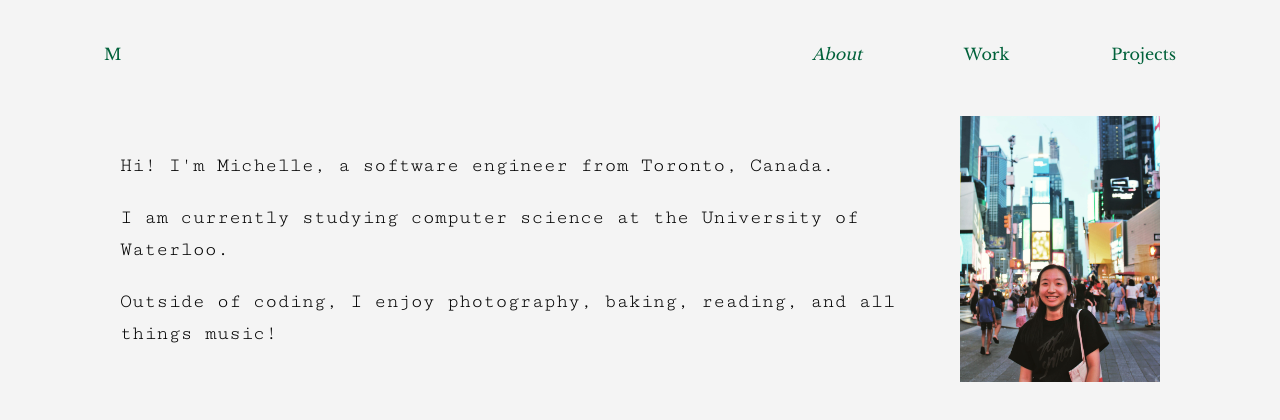
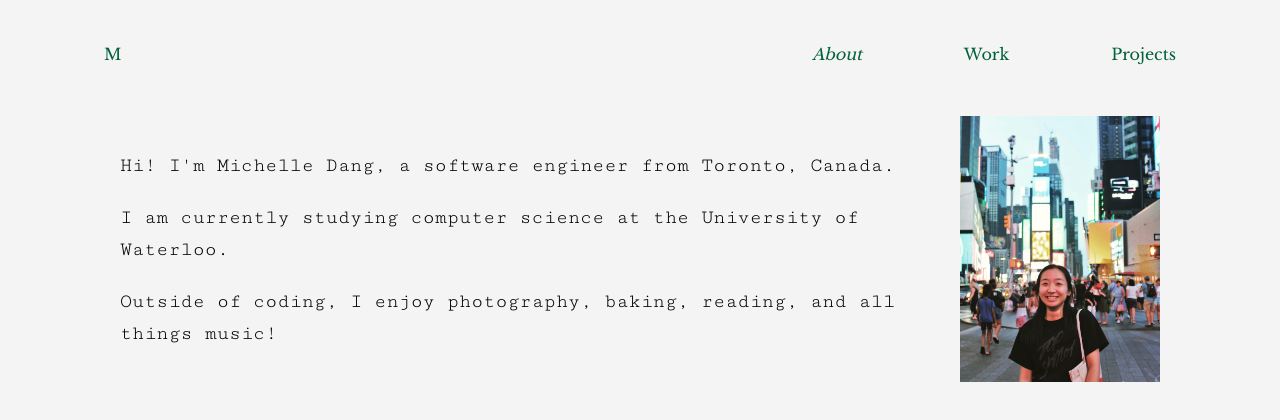
Before and after one commit to michelledang/michelledang.me, a Next.js app: page /about in a window 1280 px wide. Shown: the top 420 px of the page. Built offline with nearby package versions, Linux system fonts and the light colour scheme.

Commit message:
attempt 3

```diff
--- a/components/layout.tsx
+++ b/components/layout.tsx
@@ -158,8 +158,9 @@ const HeaderSubWrapper = styled.div`
 
 const StyledModal = styled(Modal)`
   position: absolute;
-  inset: 40px;
-  margin: 40px auto;
+  margin: 38px 20px;
+  left: 0;
+  right: 0;
   border: 1px solid ${colors.main};
   background: ${colors.accent};
   overflow: auto;
@@ -176,6 +177,7 @@ const ModalLinksWrapper = styled.div`
   flex-direction: column;
   text-align: center;
   flex: 1;
+  margin: 20px;
 `;
 
 const HeaderA = styled.a`
--- a/pages/about.tsx
+++ b/pages/about.tsx
@@ -11,7 +11,9 @@ export default function About() {
       <section>
         <AboutWrapper>
           <DescriptionWrapper>
-            <p>Hi! I'm Michelle, a software engineer from Toronto, Canada.</p>
+            <p>
+              Hi! I'm Michelle Dang, a software engineer from Toronto, Canada.
+            </p>
             <p>
               I am currently studying computer science at the University of
               Waterloo.
--- a/pages/index.tsx
+++ b/pages/index.tsx
@@ -71,6 +71,9 @@ const SocialsWrapper = styled.div`
   @media only screen and (min-width: 768px) {
     width: 30%;
   }
+  @media only screen and (max-width: 768px) {
+    margin-top: 20px;
+  }
 `;
 
 const StyledImg = styled.img`
```
